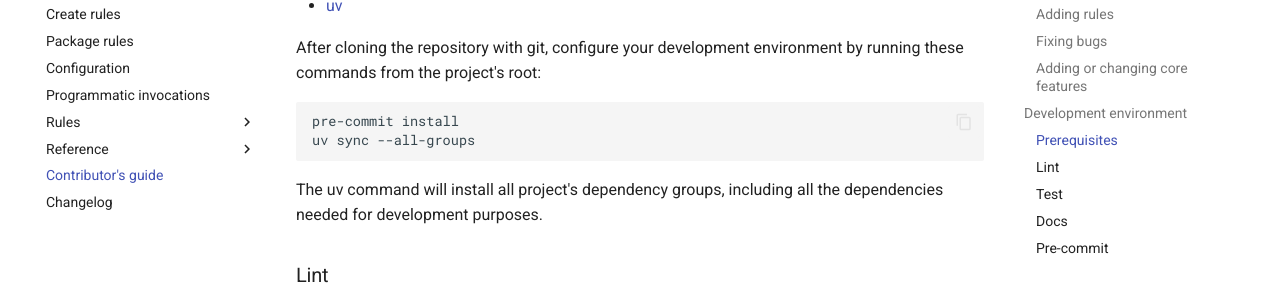
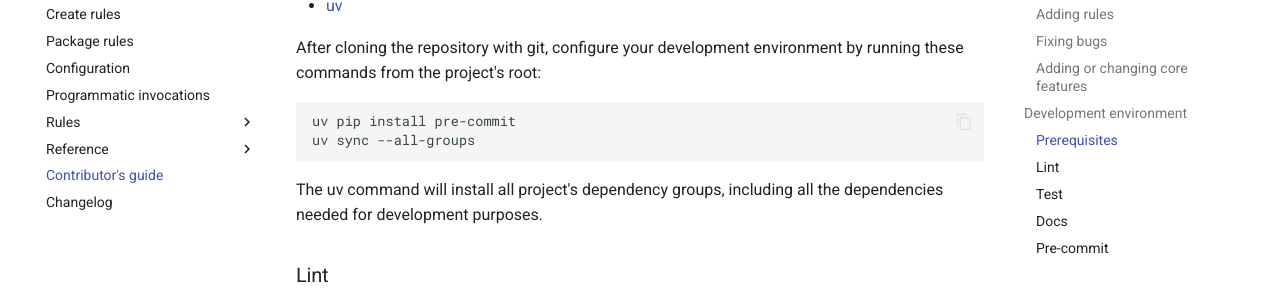
Before and after one commit to PicnicSupermarket/dbt-score, an MkDocs documentation site: the page built from docs/contributing.md, in a window 1280 px wide and 1400 px high, scrolled down 1353 px. Shown: the part 148-453 px from the top of the window. Built offline with MkDocs 1.6.1 and Material for MkDocs 9.7.7, drawn with Linux system fonts in a browser that asks for light colours; comment, search, counter and statistics services are not loaded.

Commit message:
docs: contributing pre-commits edits for uv

````diff
--- a/docs/contributing.md
+++ b/docs/contributing.md
@@ -66,7 +66,7 @@ After cloning the repository with git, configure your development environment by
 running these commands from the project's root:
 
 ```shell
-pre-commit install
+uv pip install pre-commit
 uv sync --all-groups
 ```
 
@@ -131,7 +131,7 @@ Cheatsheet:
 Execute hooks manually:
 
 ```shell
-pre-commit run --all-files
+uv run pre-commit run --all-files
 ```
 
 Create a commit bypassing hooks:
````
